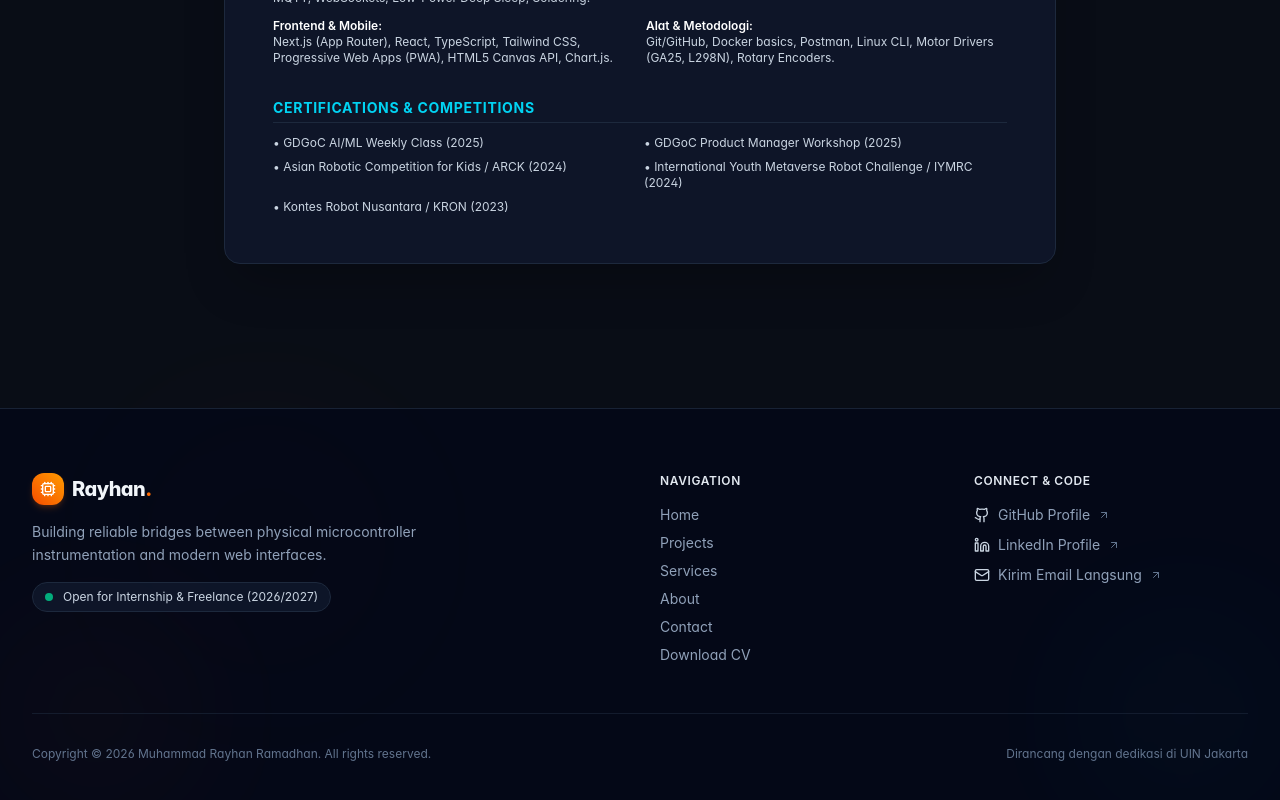
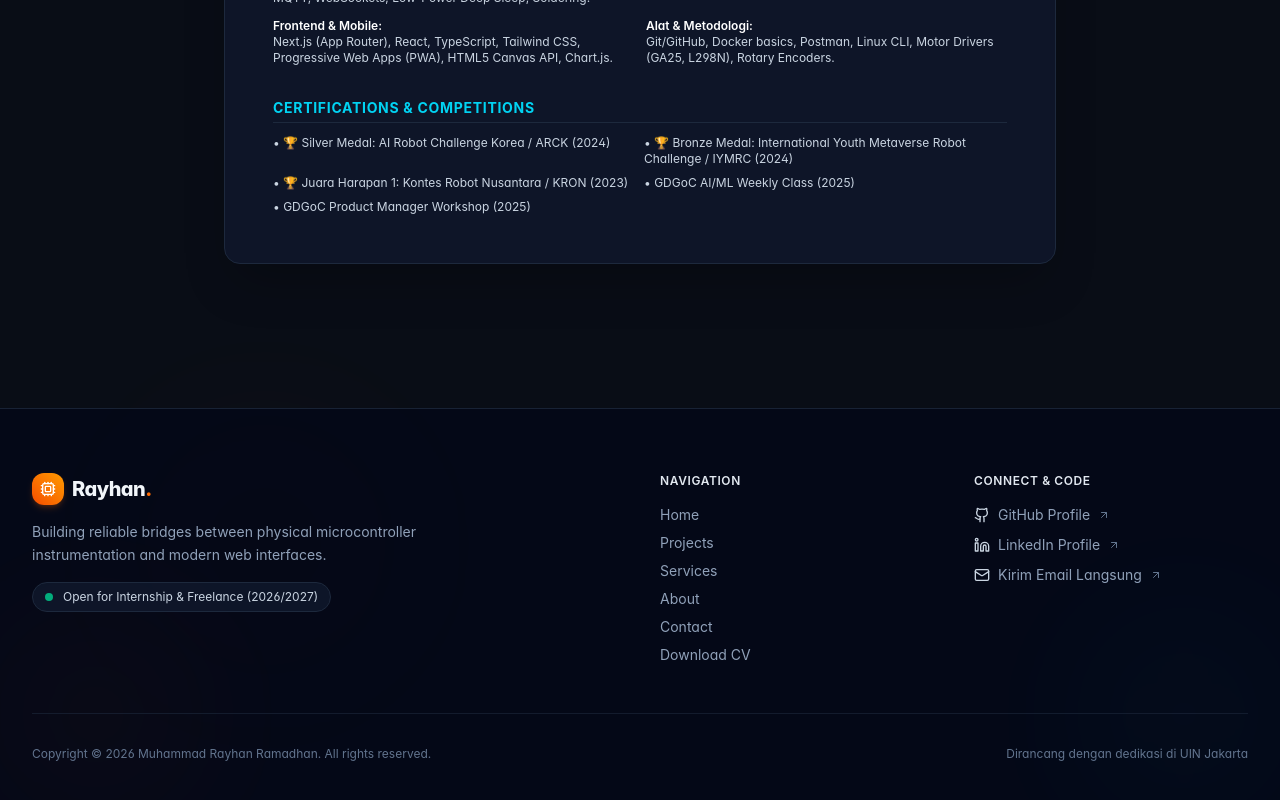
Before and after one commit to KingVolveyRAY/Portofolio_Rayhan, a Next.js app: page /en/cv in a window 1280 px wide. Shown: the part 1433-2233 px from the top of the page. Built offline with nearby package versions, Linux system fonts and the light colour scheme.

Commit message:
auto: sinkronisasi perubahan (19/11/2026, 16.44.06)

```diff
--- a/src/components/CvView.tsx
+++ b/src/components/CvView.tsx
@@ -273,11 +273,11 @@ export function CvView({ lang }: CvViewProps) {
             {lang === 'id' ? 'Sertifikasi & Kompetisi Robotika' : 'Certifications & Competitions'}
           </h2>
           <div className="grid grid-cols-1 sm:grid-cols-2 gap-2 text-xs text-slate-300 print:text-slate-700">
+            <p>• 🏆 Silver Medal: AI Robot Challenge Korea / ARCK (2024)</p>
+            <p>• 🏆 Bronze Medal: International Youth Metaverse Robot Challenge / IYMRC (2024)</p>
+            <p>• 🏆 Juara Harapan 1: Kontes Robot Nusantara / KRON (2023)</p>
             <p>• GDGoC AI/ML Weekly Class (2025)</p>
             <p>• GDGoC Product Manager Workshop (2025)</p>
-            <p>• Asian Robotic Competition for Kids / ARCK (2024)</p>
-            <p>• International Youth Metaverse Robot Challenge / IYMRC (2024)</p>
-            <p>• Kontes Robot Nusantara / KRON (2023)</p>
           </div>
         </section>
       </div>
```
